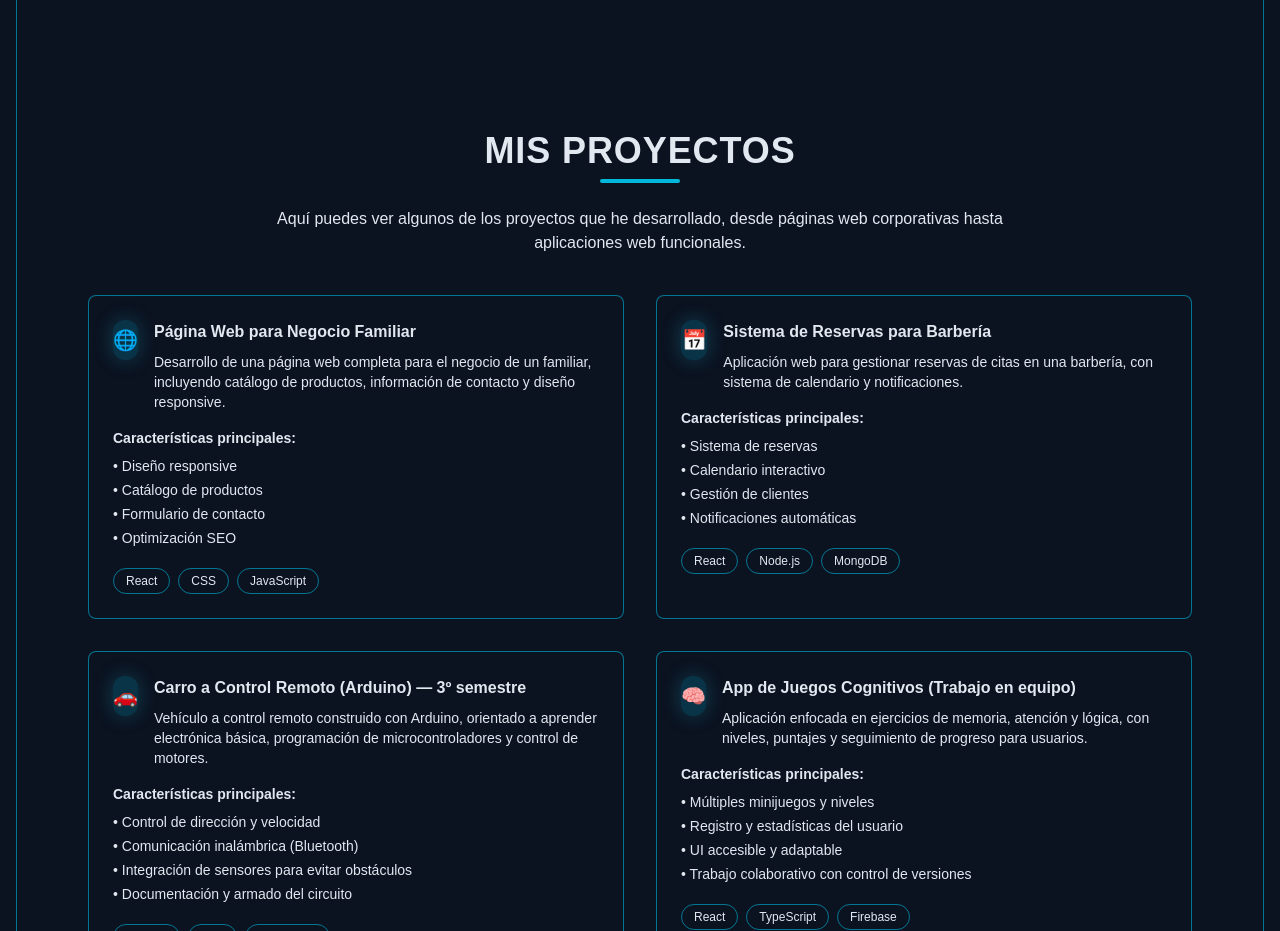
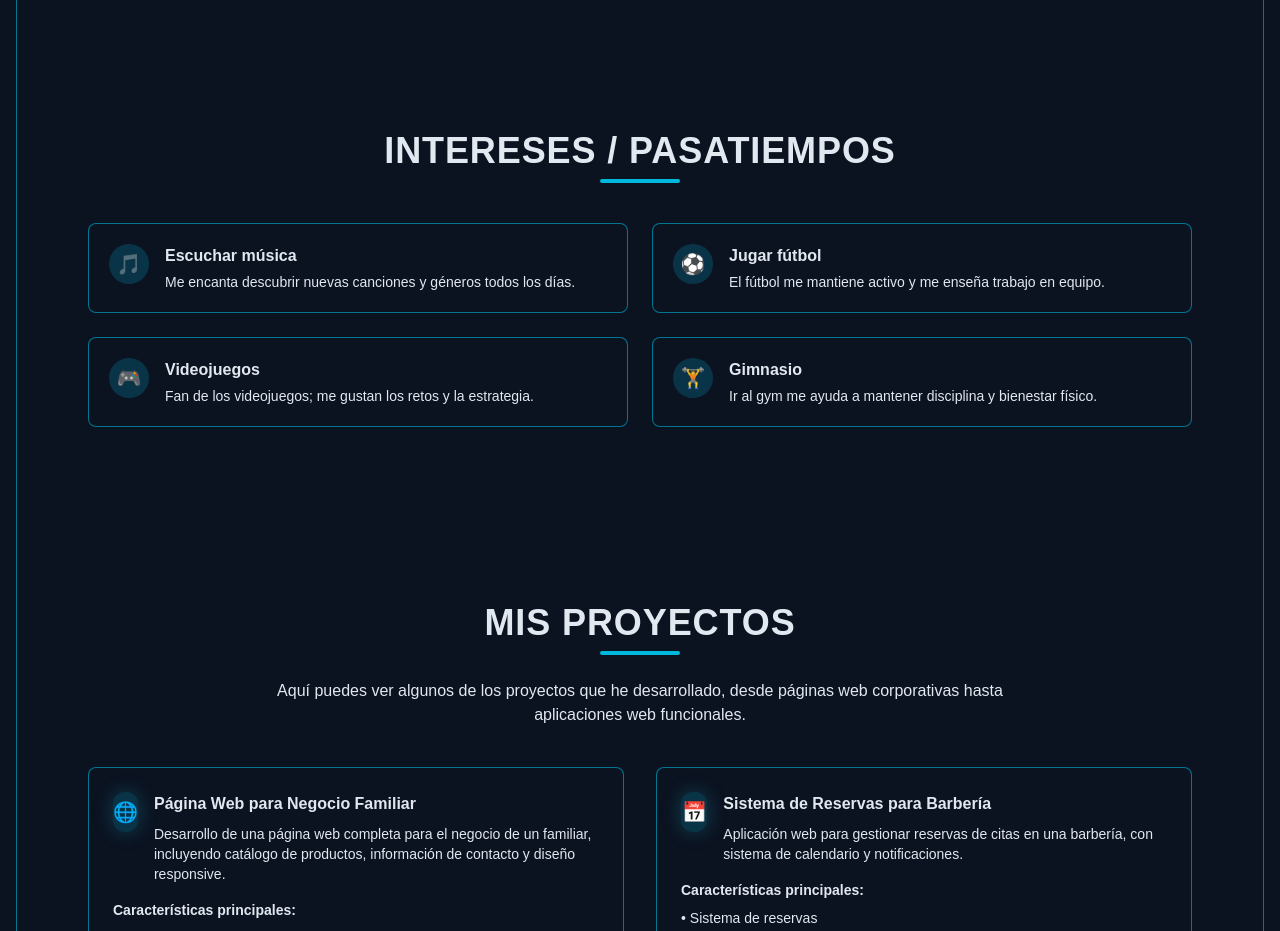
Before and after one commit to 1081271746/proyectofinal, a Next.js app: page / in a window 1280 px wide. Shown: the part 1040-1971 px from the top of the page. Built offline with nearby package versions, Linux system fonts and the light colour scheme.

Commit message:
agregando seccion adicional

```diff
--- a/src/app/i18n/translations.ts
+++ b/src/app/i18n/translations.ts
@@ -154,6 +154,16 @@ export const translations: Record<Lang, Record<string, string>> = {
     "footer.service.react": "Aplicaciones React",
     "footer.service.seo": "Optimización SEO",
     "footer.copy": "© {year} Portfolio. Todos los derechos reservados.",
+    // Interests / Hobbies
+    "interests.title": "INTERESES / PASATIEMPOS",
+    "interests.card.music.title": "Escuchar música",
+    "interests.card.music.text": "Me encanta descubrir nuevas canciones y géneros todos los días.",
+    "interests.card.football.title": "Jugar fútbol",
+    "interests.card.football.text": "El fútbol me mantiene activo y me enseña trabajo en equipo.",
+    "interests.card.games.title": "Videojuegos",
+    "interests.card.games.text": "Fan de los videojuegos; me gustan los retos y la estrategia.",
+    "interests.card.gym.title": "Gimnasio",
+    "interests.card.gym.text": "Ir al gym me ayuda a mantener disciplina y bienestar físico.",
     // Theme
     "theme.toggle": "Alternar tema",
   },
@@ -301,6 +311,16 @@ export const translations: Record<Lang, Record<string, string>> = {
     "footer.service.react": "React Applications",
     "footer.service.seo": "SEO Optimization",
     "footer.copy": "© {year} Portfolio. All rights reserved.",
+    // Interests / Hobbies
+    "interests.title": "INTERESTS / HOBBIES",
+    "interests.card.music.title": "Listening to music",
+    "interests.card.music.text": "I love discovering new songs and genres every day.",
+    "interests.card.football.title": "Playing soccer",
+    "interests.card.football.text": "Soccer keeps me active and teaches teamwork.",
+    "interests.card.games.title": "Video games",
+    "interests.card.games.text": "Big video game fan; I enjoy challenges and strategy.",
+    "interests.card.gym.title": "Going to the gym",
+    "interests.card.gym.text": "The gym helps me stay disciplined and physically well.",
     // Theme
     "theme.toggle": "Toggle theme",
   },
--- a/src/app/page.tsx
+++ b/src/app/page.tsx
@@ -137,6 +137,58 @@ export default function Home() {
                     <h3 className="font-semibold text-[var(--foreground)]">{t("about.card.spiderman.title")}</h3>
                     <p className="mt-1 text-sm text-[var(--foreground)]">{t("about.card.spiderman.text")}</p>
                   </div>
+                </div>
+              </div>
+            </div>
+          </div>
+        </section>
+
+        {/* Intereses / Pasatiempos */}
+        <section id="intereses" className="mx-auto max-w-6xl px-6 pb-20 mt-16 md:mt-24">
+          <h2 className="text-center text-3xl md:text-4xl font-bold tracking-wide text-[var(--foreground)]">{t("interests.title")}</h2>
+          <div className="mx-auto mt-2 h-1 w-20 rounded bg-cyan-500" />
+
+          <div className="mt-10 grid md:grid-cols-2 gap-6">
+            {/* Música */}
+            <div className="rounded-lg border border-cyan-500/60 bg-[var(--background)] p-5">
+              <div className="flex items-start gap-4">
+                <div className="flex h-10 w-10 items-center justify-center rounded-full bg-cyan-500/20 text-cyan-400 text-xl">🎵</div>
+                <div>
+                  <h3 className="font-semibold text-[var(--foreground)]">{t("interests.card.music.title")}</h3>
+                  <p className="mt-1 text-sm text-[var(--foreground)]">{t("interests.card.music.text")}</p>
+                </div>
+              </div>
+            </div>
+
+            {/* Fútbol */}
+            <div className="rounded-lg border border-cyan-500/60 bg-[var(--background)] p-5">
+              <div className="flex items-start gap-4">
+                <div className="flex h-10 w-10 items-center justify-center rounded-full bg-cyan-500/20 text-cyan-400 text-xl">⚽</div>
+                <div>
+                  <h3 className="font-semibold text-[var(--foreground)]">{t("interests.card.football.title")}</h3>
+                  <p className="mt-1 text-sm text-[var(--foreground)]">{t("interests.card.football.text")}</p>
+                </div>
+              </div>
+            </div>
+
+            {/* Videojuegos */}
+            <div className="rounded-lg border border-cyan-500/60 bg-[var(--background)] p-5">
+              <div className="flex items-start gap-4">
+                <div className="flex h-10 w-10 items-center justify-center rounded-full bg-cyan-500/20 text-cyan-400 text-xl">🎮</div>
+                <div>
+                  <h3 className="font-semibold text-[var(--foreground)]">{t("interests.card.games.title")}</h3>
+                  <p className="mt-1 text-sm text-[var(--foreground)]">{t("interests.card.games.text")}</p>
+                </div>
+              </div>
+            </div>
+
+            {/* Gimnasio */}
+            <div className="rounded-lg border border-cyan-500/60 bg-[var(--background)] p-5">
+              <div className="flex items-start gap-4">
+                <div className="flex h-10 w-10 items-center justify-center rounded-full bg-cyan-500/20 text-cyan-400 text-xl">🏋️</div>
+                <div>
+                  <h3 className="font-semibold text-[var(--foreground)]">{t("interests.card.gym.title")}</h3>
+                  <p className="mt-1 text-sm text-[var(--foreground)]">{t("interests.card.gym.text")}</p>
                 </div>
               </div>
             </div>
```
